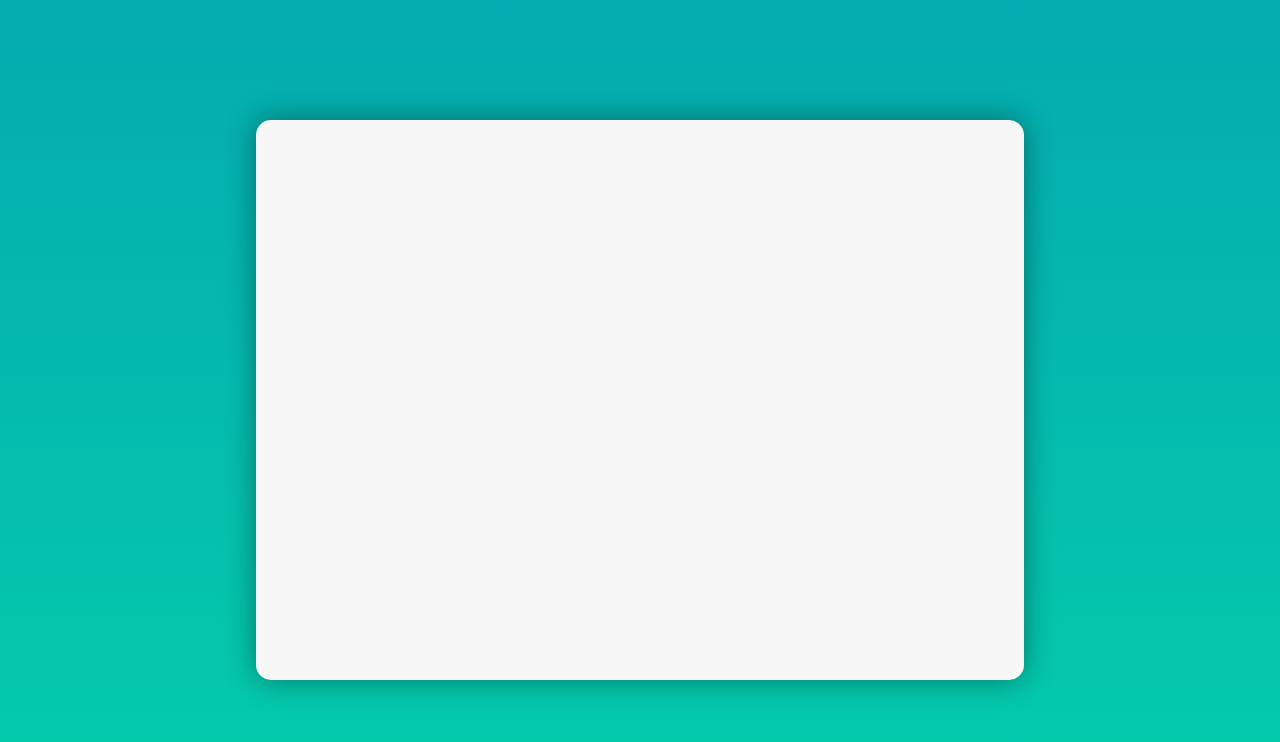
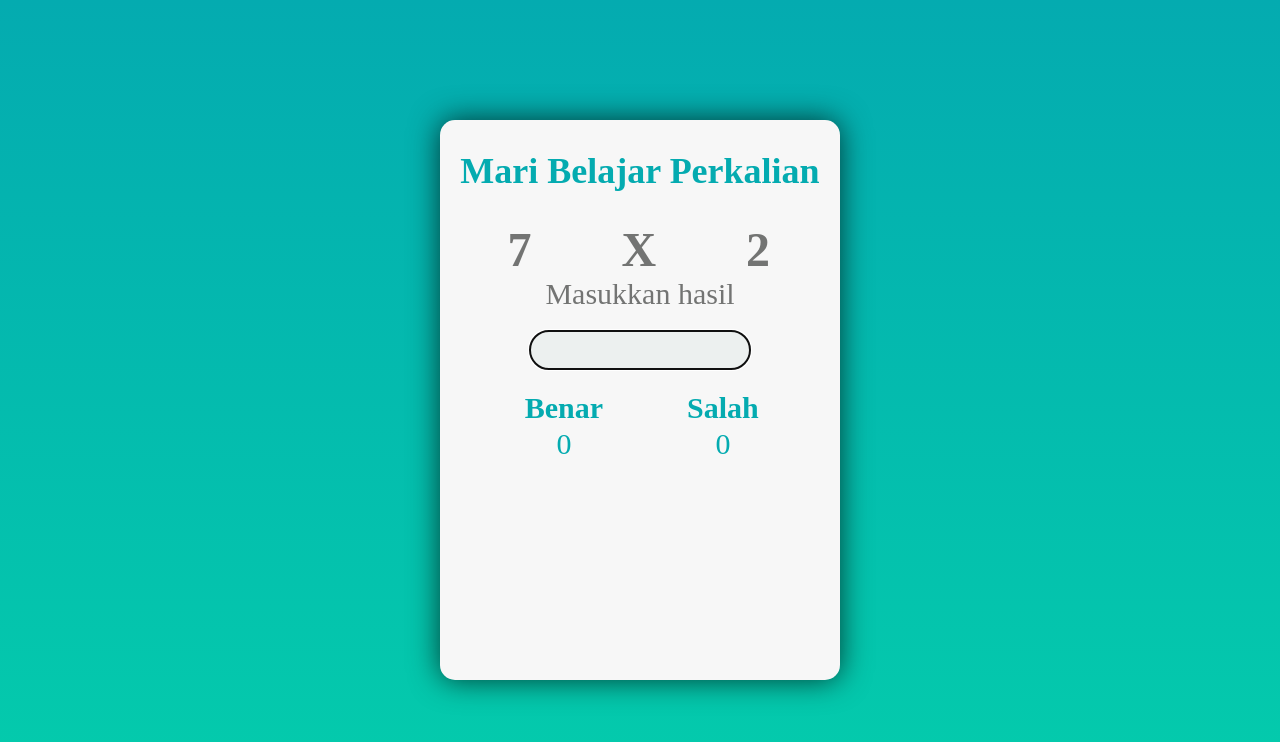
Before and after one commit to seno21/repo-belajar-perkalian, a plain HTML site: page index.html in a window 1280 px wide. Drawn offline with Linux system fonts and the light colour scheme.

Commit message:
create app for multiply learning Elementary School 3rd class

```diff
--- a/index.html
+++ b/index.html
@@ -1,14 +1,44 @@
 <!DOCTYPE html>
 <html lang="en">
+
 <head>
     <meta charset="UTF-8">
     <meta name="viewport" content="width=device-width, initial-scale=1.0">
     <title>Belajar Perkalian</title>
     <link rel="stylesheet" href="style.css">
 </head>
+
 <body>
-    <div class="box"></div>
+    <div class="box">
+        <h1>Mari Belajar Perkalian</h1>
+
+        <!-- Bagian Soal -->
+        <div class="main">
+            <div class="angka1">1</div>
+            <div class="kali">X</div>
+            <div class="angka2">2</div>
+        </div>
+
+        <!-- Input Jawaban -->
+        <div class="hasil">Masukkan hasil</div>
+        <input type="text" id="hasil" autofocus>
+
+        <!-- Tampilan Skor -->
+        <div class="skor">
+            <table>
+                <tr>
+                    <th>Benar</th>
+                    <th>Salah</th>
+                </tr>
+                <tr>
+                    <td class="skor-benar">0</td>
+                    <td class="skor-salah">0</td>
+                </tr>
+            </table>
+        </div>
+    </div>
 
     <script src="script.js"></script>
 </body>
+
 </html>
--- a/script.js
+++ b/script.js
@@ -0,0 +1,105 @@
+// Pembuatan variabel
+// Dalam JS (ES6) hanya ada 2 jenis const dan let
+// penggunaan const untuk nilai yang tidak berubah, contoh pengambilan elemen
+// let untuk nilainya yang berubah-ubah
+
+// pengambilan elemen. Bisa menggunakan querySelector, getElementById, atau getElementByClassName
+// masukkan elemen HTML yang ingin diubah
+
+// catatan
+// semua sudah sesuai dengan syntax ES6
+// ketika ingin belajar JS coba pelajari hal berikut:
+// 1. penulisan variabel (const dan let, hindari penggunaan var)
+// 2. penulisan fungsi (fungsi normal dan arrow function)
+// 3. pengamilan elemen HTML ke dalam JS (querySelector,getElemntById, atau getELementByClassName)
+//     biasanya pada ES6 menggunakan querySelector("selector")
+//     selector bisa diisi dengan nama kelas ataupun nama ID
+//     (#)untuk ID (.) untuk kelas
+// 4. pelajari event listener (penggunaan event yang biasanya digunakan click dan keyup)
+// 5. cari tahu beberapa code keyboard (13 untuk enter dan masih banyak yang lainnya)
+
+
+// pengambilan elemen angka
+const angka1 = document.querySelector(".angka1");
+const angka2 = document.querySelector(".angka2");
+
+// pengambilan elemen skor
+const skorBenar = document.querySelector(".skor-benar");
+const skorSalah = document.querySelector(".skor-salah");
+
+// pengambilan elemen input
+const elemenInput = document.querySelector("#hasil");
+
+// (#) untuk pengambilan selector dengan atribut id, sedangkan (.) untuk pengambilan selector dengan atribut class
+// Intinya mirip kaya pemangilan selector di CSS.
+
+// membuat variabel untuk menampung angka random
+let randomAngka1;
+let randomAngka2;
+
+// membuat variabel untuk menampung hasil perkalian 2 angka random
+let hasil;
+
+// membuat variabel untuk nilai benar dan salah
+let benar = 0;
+let salah = 0;
+
+// buat fungsi untuk merandom angka
+function random() {
+    randomAngka1 = Math.floor(Math.random() * 10) + 1;
+    randomAngka2 = Math.floor(Math.random() * 10) + 1;
+    hasil = randomAngka1 * randomAngka2;
+    // Math Floor adalah fungsi untuk membulatkan angka
+    // Math Random adalah fungsi untuk menghasilkan angka dari 0-1 termasuk angka koma
+    // dikali 10 maksudnya untuk membatasi angka maksimal, misalnya dikali 5 berarti hasil random yang keluar 0-5
+    // ditambah 1 supaya range angka randomnya dari 1-angka maksimal
+}
+
+// buat fungsi untuk menampilkan angka random ke elemen HTMl
+function tampil() {
+    random();
+    angka1.innerHTML = randomAngka1;
+    angka2.innerHTML = randomAngka2;
+    skorBenar.innerHTML = benar;
+    skorSalah.innerHTML = salah;
+    elemenInput.value = '';
+}
+
+// buat fungsi cek jawaban
+function cekJawaban() {
+    // elemenInput.value itu untuk mengambil nilai yang diinput oleh user
+    if (hasil == elemenInput.value) {
+        benar += 1;
+    } else {
+        salah += 1;
+    }
+
+    // random kembali angka setelah cek jawaban
+    tampil();
+}
+
+// buat fungsi cek hasil, saya sih pengen buatnya dalam variabel yang berisi fungsi
+// oh iyah, di ES6 ada yang namanya arrow function
+// arrow function itu penulisan fungsi secara singkat
+// fungsi tanpa paramater ditulis ()=>
+// fungsi dengan paramater ditulis (paramater)=>
+
+const cekHasil = (event) => {
+    if (event.keyCode === 13) {
+        cekJawaban();
+    }
+
+    // event adalah sebuah kegiatan yang dilakukan oleh user bisa click atau pun pencet tombol
+    // masing-masing pemencetan keyboard ada codenya
+    // 13 adalah kode untuk user yang menekan tombol enter
+}
+
+// menambahkan event, banyak contoh event misalnya click
+elemenInput.addEventListener("keyup", cekHasil);
+
+// pemanggilan funsi tampil sebagai fungsi utama
+tampil();
+
+// Next kita akan membuat lebih interaktif dengan adanya pesan benar atau salah
+// lalu kita akan membuat timer
+// Jika ada pertanyaan langsung tanyakan
--- a/style.scss
+++ b/style.scss
@@ -1,6 +1,10 @@
 $background:linear-gradient( #04ABB0, #04CCAC);
+$color:#04ABB0;
+$text:#737473;
+$input-form:#ECF0EF;
 $width:100vw;
 $height:100vh;
+
 *{
     margin: 0;
     padding: 0;
@@ -15,10 +19,54 @@ body{
     justify-content: center;
 
     .box{
-        width: 60vw;
+        width: 400px;
         height: 70vh;
         background: #f7f7f7;
         border-radius: 15px;
-        box-shadow: 0px 0px 30px rgba($color: #000000, $alpha: 0.4);
+        box-shadow: 0px 0px 30px rgba($color: #000000, $alpha: 0.7);
+        text-align: center;
+        color: $color;
+
+        h1{
+            font-size: 36px;
+            margin: 30px auto;
+        }
+
+        .main{
+            font-size: 48px;
+            font-weight: bold;
+            margin: 20px;
+
+            .angka1,
+            .kali,
+            .angka2{
+                float: left;
+                margin: 0 20px;
+                width: 22%;
+                color: $text;
+            }
+        }
+
+        .hasil{
+            font-size: 30px;
+            margin: 20px;
+            color: $text;
+        }
+
+        #hasil{
+            border: none;
+            background: $input-form;
+            width: 40%;
+            font-size: 24px;
+            padding: 5px 30px;
+            border-radius: 20px;
+            text-align: center;
+        }
+
+        table{
+            width: 80%;
+            margin: 20px auto;
+            font-size: 30px;
+        }
     }
 }
```
Also changed, not shown: style.css, 1 other file.
